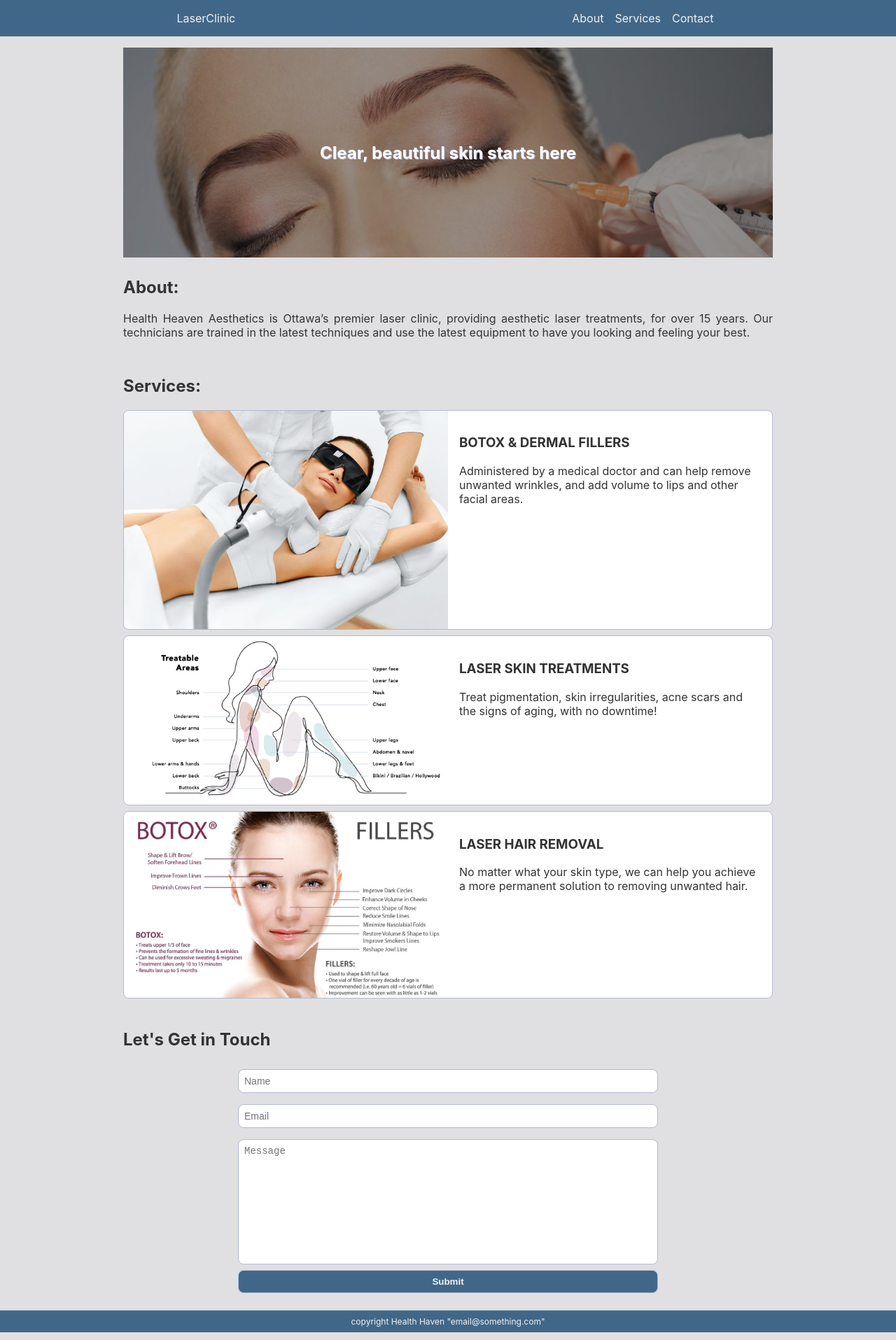
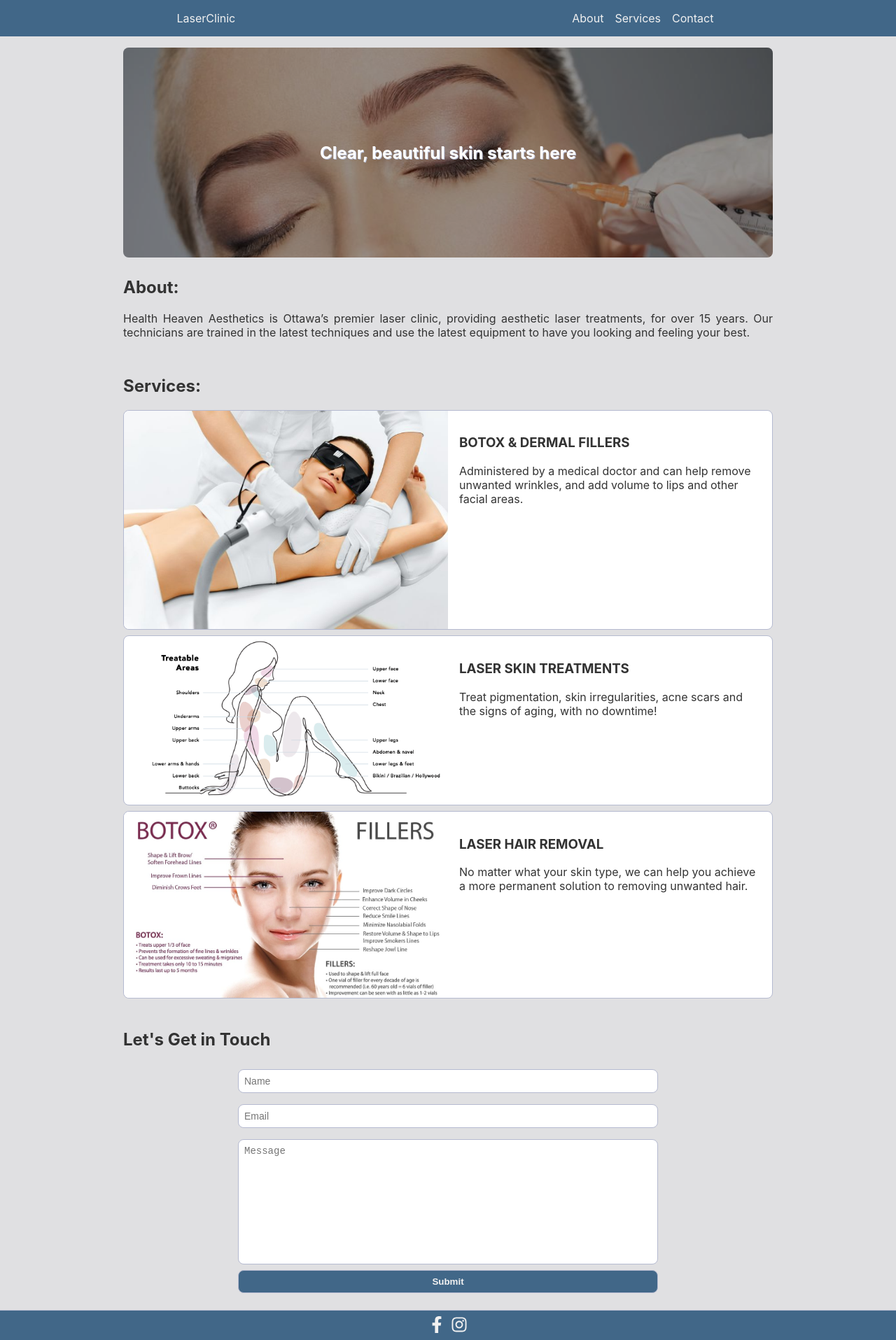
Before and after one commit to LaithAlwani/laser-clinic, a React (Vite) app: page / in a window 1280 px wide. Shown: the top 1915 px of the page at 70% size. Built offline with nearby package versions, Linux system fonts and the light colour scheme.

Commit message:
adds social media icons to footer

```diff
--- a/src/App.css
+++ b/src/App.css
@@ -44,6 +44,8 @@ nav a{
   background-position: top;
   background-repeat: no-repeat;
   background-size: cover;
+  border-radius: 0.5rem;
+
 }
 .overlay{
   width: 100%;
@@ -52,6 +54,7 @@ nav a{
   display: flex;
   justify-content: center;
   align-items: center;
+  border-radius: 0.5rem;
 
 }
 
@@ -132,10 +135,19 @@ button{
 footer{
   background: var(--queen-blue);
   color: var(--white);
-  font-size: 12px;
   text-align: center;
   padding: 0.5rem 0 ;
   border-top: 1px solid var(--cadet-blue);
+}
+
+footer .social-links >*{
+  font-size: 1.5rem;
+  margin: 0.25rem;
+}
+
+footer span {
+  font-size: 12px;
+
 }
 /*footer ends*/
 
--- a/src/components/Footer.jsx
+++ b/src/components/Footer.jsx
@@ -1,9 +1,19 @@
-import React from 'react'
+import {FaInstagram} from "react-icons/fa";
+import {FaFacebookSquare} from "react-icons/fa";
+import {FaFacebookF} from "react-icons/fa";
 
 export default function Footer() {
   return (
     <footer>
+      <div className="social-links">
+        <a href="https://www.facebook.com/AlwaniLaith" target="_blank" rel="noreferrer noopener">
+          {<FaFacebookF />}
+        </a>
+        <a href="https://www.instagram.com/laitho15/?hl=en" target="_blank" rel="noreferrer noopener">
+          {<FaInstagram />}
+        </a>
+      </div>
       <span>copyright Health Haven "email@something.com"</span>
     </footer>
-  )
+  );
 }
```
